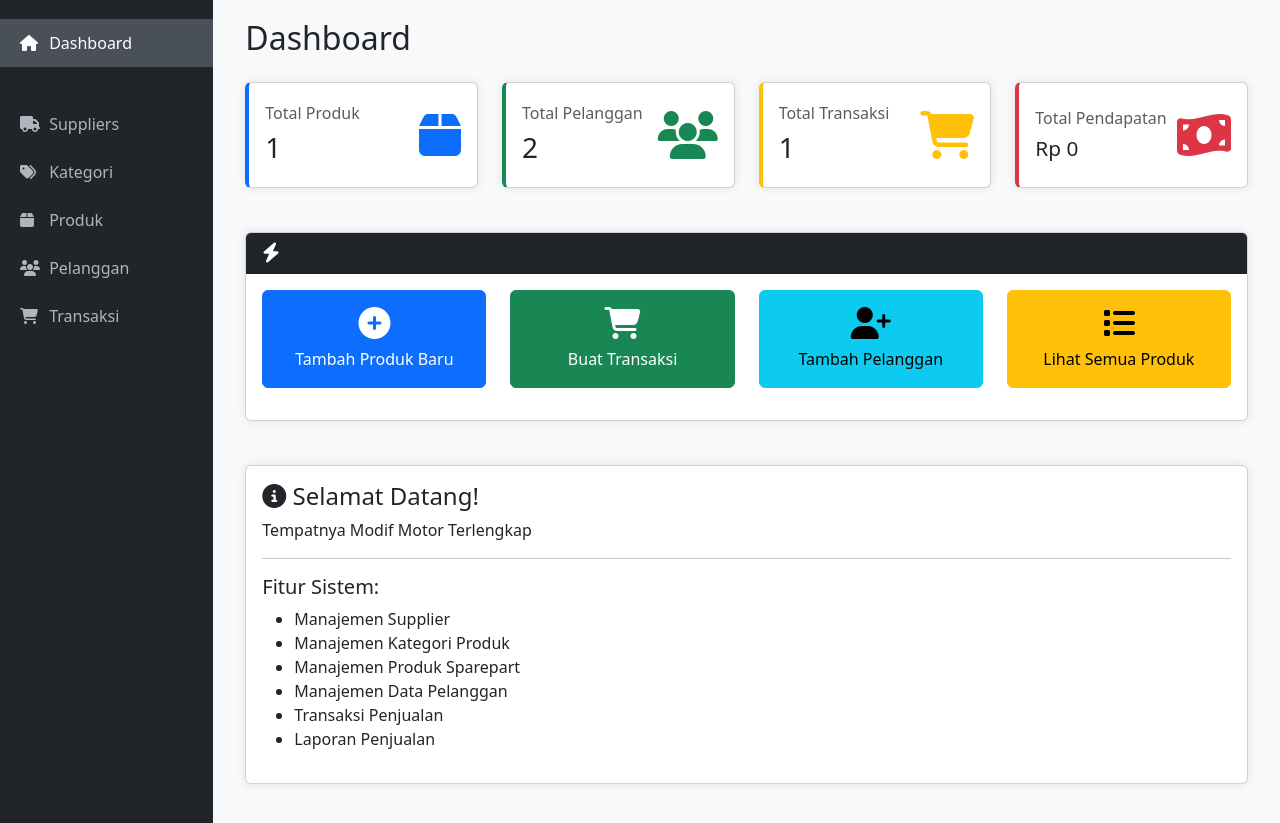
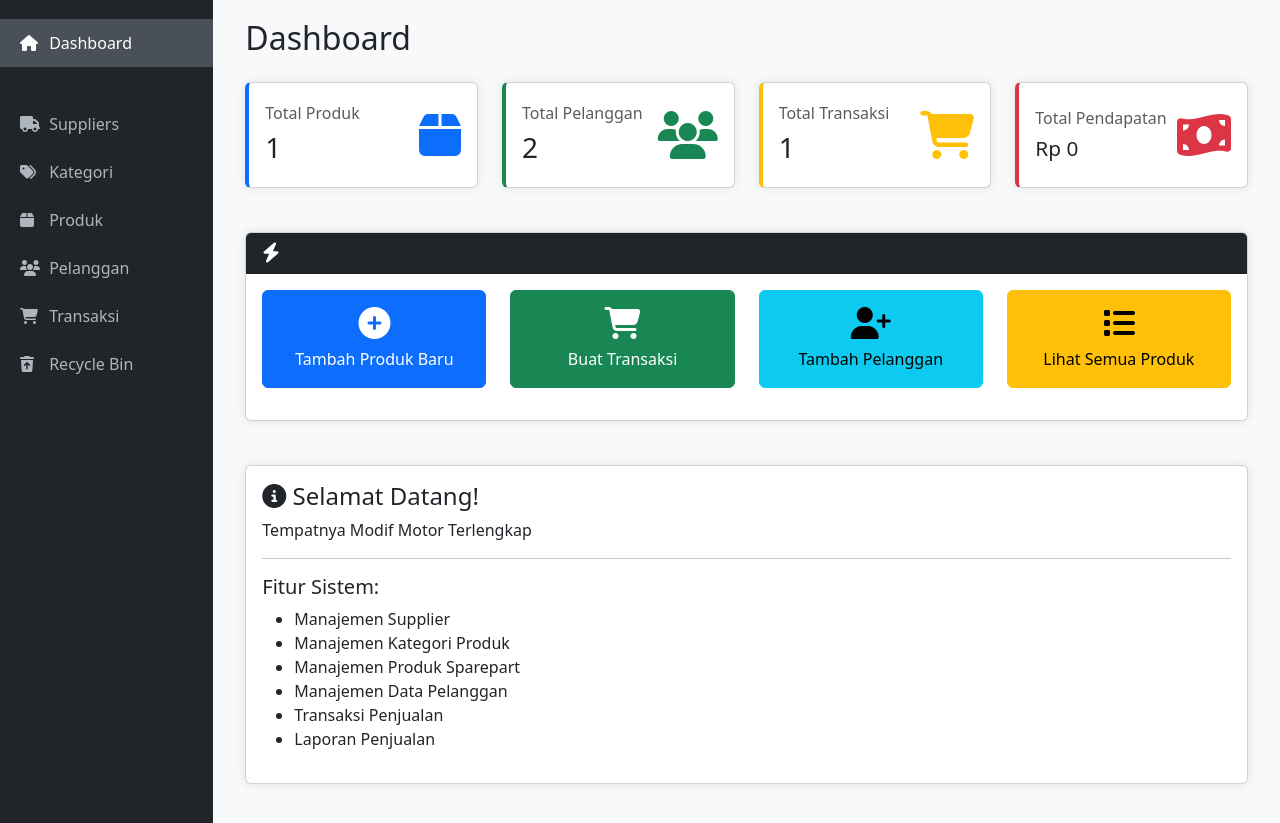
Before and after one commit to Traa897/PRAK-PL, a PHP site: page / in a window 1280 px wide. Shown: the part 58-881 px from the top of the page. Run offline with PHP 8.4, Linux system fonts and the light colour scheme; data comes from the database, SQL or seed files in the repository; tables that the repository leaves empty hold one stand-in row (values such as "Sample post").

Commit message:
Add Recycle Bin link to sidebar
Added 'Recycle Bin' link to the sidebar.

```diff
--- a/motor_modif_shop/Views/layouts/header.php
+++ b/motor_modif_shop/Views/layouts/header.php
@@ -95,7 +95,11 @@
                 <a href="index.php?c=transactions&a=index" class="<?= (isset($_GET['c']) && $_GET['c'] == 'transactions') ? 'active' : '' ?>">
                     <i class="fas fa-shopping-cart"></i> Transaksi
                 </a>
+                <a href="index.php?c=recyclebin&a=index" class="<?= (isset($_GET['c']) && $_GET['c'] == 'recyclebin') ? 'active' : '' ?>">
+                    <i class="fas fa-trash-restore"></i> Recycle Bin
+                </a>
             </div>
+
 
             <div class="col-md-10 content-wrapper">
                 <?php if ($flash = getFlash()): ?>
```
